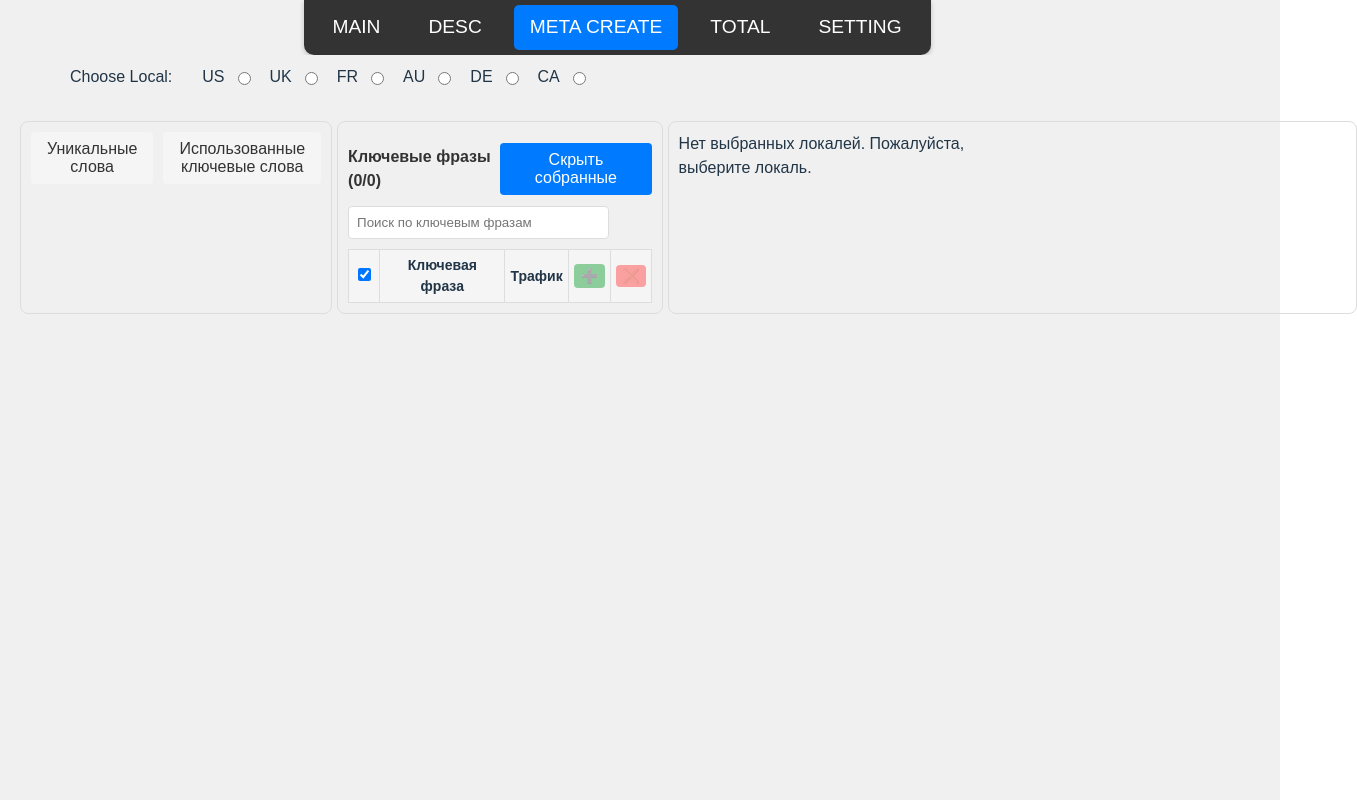
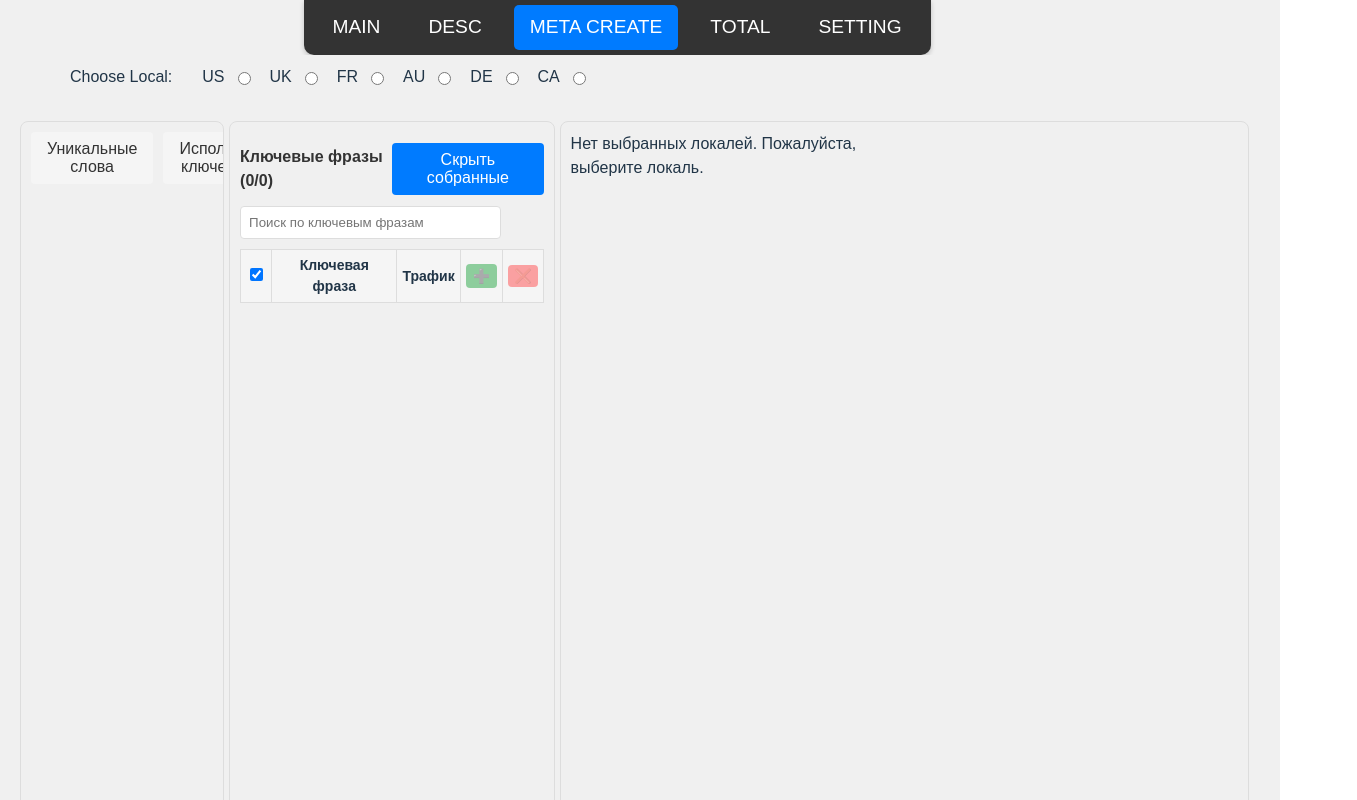
Before and after one commit to vadT21/acosite1, a React (Vite) app: page /meta-creation in a window 1280 px wide. Shown: the top 800 px of the page, 1357 px wide, since content can reach past the window. Built offline with nearby package versions, Linux system fonts and the light colour scheme.

Commit message:
fix pos left center panel
fix pos left center panel

```diff
--- a/src/pages/MetaCreationPage/MetaCreationPage.module.css
+++ b/src/pages/MetaCreationPage/MetaCreationPage.module.css
@@ -16,12 +16,20 @@
   border: 1px solid #ddd;
   border-radius: 8px;
   padding: 10px;
+  overflow: auto; /* Прокрутка, если контент превышает высоту */
+  position: sticky; /* Фиксированное положение */
+  top: 0; /* Прилипает к верху */
+  height: 100vh; /* Занимает всю высоту экрана */
 }
 .centerPanel {
   flex: 0 0 25%;
   border: 1px solid #ddd;
   border-radius: 8px;
   padding: 10px;
+  overflow: auto; /* Прокрутка, если контент превышает высоту */
+  position: sticky; /* Фиксированное положение */
+  top: 0; /* Прилипает к верху */
+  height: 100vh; /* Занимает всю высоту экрана */
 }
 
 .rightPanel {
@@ -29,6 +37,8 @@
   border: 1px solid #ddd;
   border-radius: 8px;
   padding: 10px;
+  overflow-y: auto; /* Вертикальная прокрутка */
+  height: 100vh; /* Занимает всю высоту экрана */
 }
 
 .fileUploadLabel {
```
